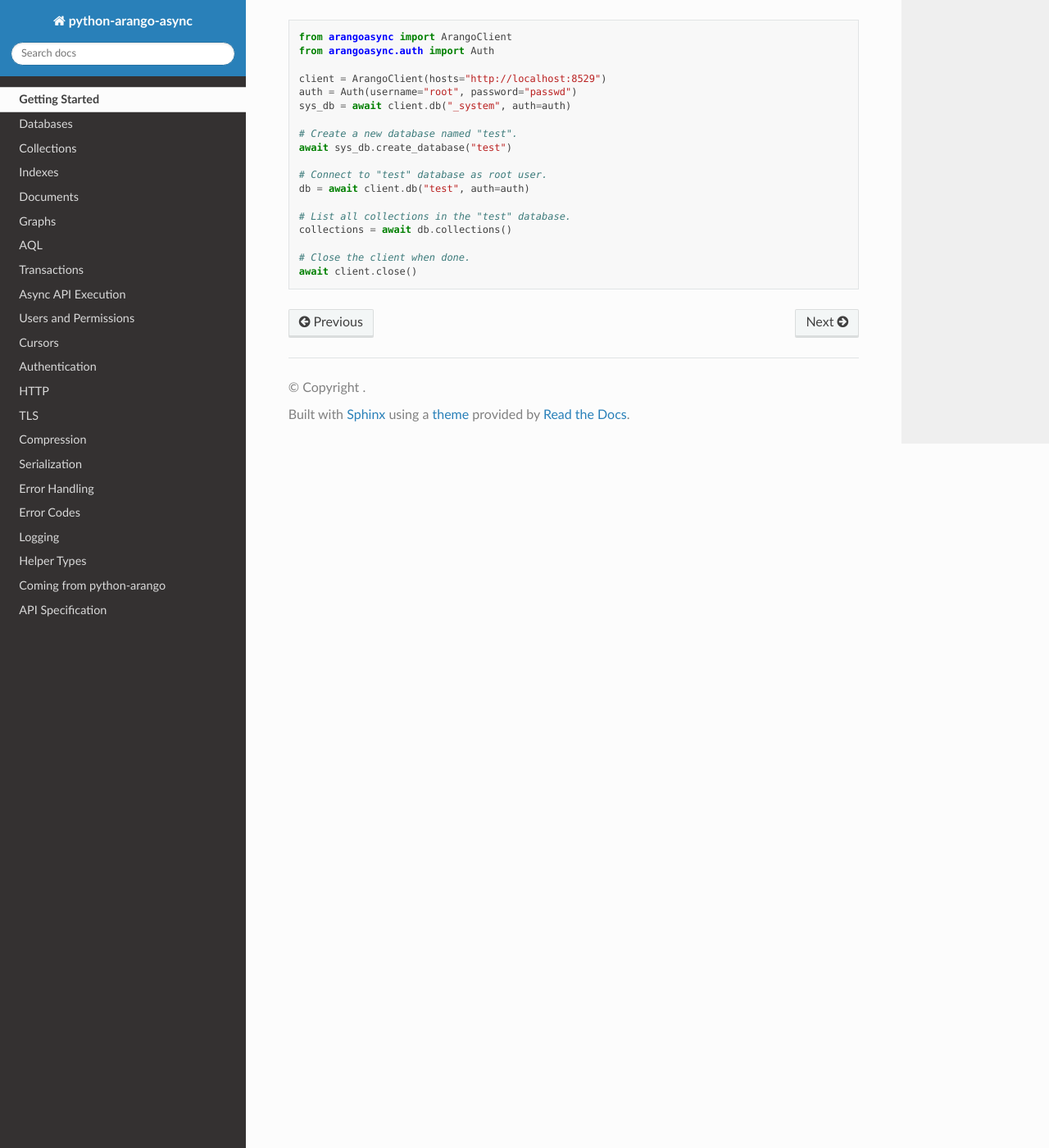
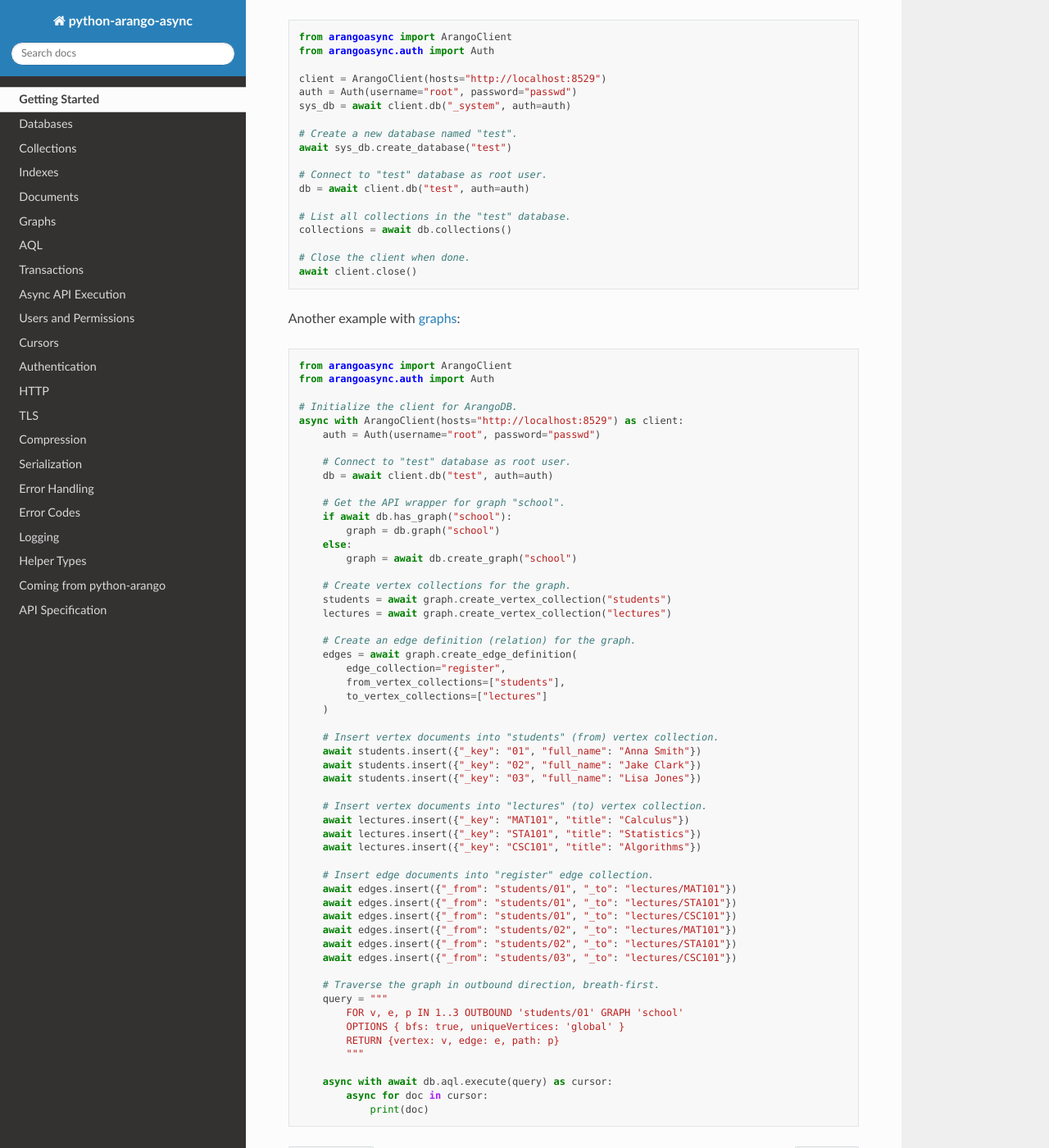
Before and after one commit to arangodb/python-arango-async, a Sphinx documentation site: the page built from docs/overview.rst, in a window 1280 px wide and 1400 px high, scrolled down 860 px. Shown: the whole window at 82% size. Built offline with Sphinx 7.4.7 and the Read the Docs theme 3.1.0, drawn with Linux system fonts in a browser that asks for light colours; some of the changed text lies outside the part shown.

Commit message:
Adding graphs example in the readme

```diff
--- a/docs/overview.rst
+++ b/docs/overview.rst
@@ -39,7 +39,7 @@ Here is an example showing how **python-arango-async** client can be used:
             async for doc in cursor:
                 student_names.append(doc["name"])
 
-You may also use the client without a context manager, but you must ensure to close the client when done:
+You may also use the client without a context manager, but you must ensure to close the client when done.
 
 .. code-block:: python
 
@@ -61,3 +61,65 @@ You may also use the client without a context manager, but you must ensure to cl
 
     # Close the client when done.
     await client.close()
+
+Another example with `graphs`_:
+
+.. _graphs: https://docs.arangodb.com/stable/graphs/
+
+.. code-block:: python
+
+    from arangoasync import ArangoClient
+    from arangoasync.auth import Auth
+
+    # Initialize the client for ArangoDB.
+    async with ArangoClient(hosts="http://localhost:8529") as client:
+        auth = Auth(username="root", password="passwd")
+
+        # Connect to "test" database as root user.
+        db = await client.db("test", auth=auth)
+
+        # Get the API wrapper for graph "school".
+        if await db.has_graph("school"):
+            graph = db.graph("school")
+        else:
+            graph = await db.create_graph("school")
+
+        # Create vertex collections for the graph.
+        students = await graph.create_vertex_collection("students")
+        lectures = await graph.create_vertex_collection("lectures")
+
+        # Create an edge definition (relation) for the graph.
+        edges = await graph.create_edge_definition(
+            edge_collection="register",
+            from_vertex_collections=["students"],
+            to_vertex_collections=["lectures"]
+        )
+
+        # Insert vertex documents into "students" (from) vertex collection.
+        await students.insert({"_key": "01", "full_name": "Anna Smith"})
+        await students.insert({"_key": "02", "full_name": "Jake Clark"})
+        await students.insert({"_key": "03", "full_name": "Lisa Jones"})
+
+        # Insert vertex documents into "lectures" (to) vertex collection.
+        await lectures.insert({"_key": "MAT101", "title": "Calculus"})
+        await lectures.insert({"_key": "STA101", "title": "Statistics"})
+        await lectures.insert({"_key": "CSC101", "title": "Algorithms"})
+
+        # Insert edge documents into "register" edge collection.
+        await edges.insert({"_from": "students/01", "_to": "lectures/MAT101"})
+        await edges.insert({"_from": "students/01", "_to": "lectures/STA101"})
+        await edges.insert({"_from": "students/01", "_to": "lectures/CSC101"})
+        await edges.insert({"_from": "students/02", "_to": "lectures/MAT101"})
+        await edges.insert({"_from": "students/02", "_to": "lectures/STA101"})
+        await edges.insert({"_from": "students/03", "_to": "lectures/CSC101"})
+
+        # Traverse the graph in outbound direction, breath-first.
+        query = """
+            FOR v, e, p IN 1..3 OUTBOUND 'students/01' GRAPH 'school'
+            OPTIONS { bfs: true, uniqueVertices: 'global' }
+            RETURN {vertex: v, edge: e, path: p}
+            """
+
+        async with await db.aql.execute(query) as cursor:
+            async for doc in cursor:
+                print(doc)
```
Also changed, not shown: README.md (+60 -0 lines).
